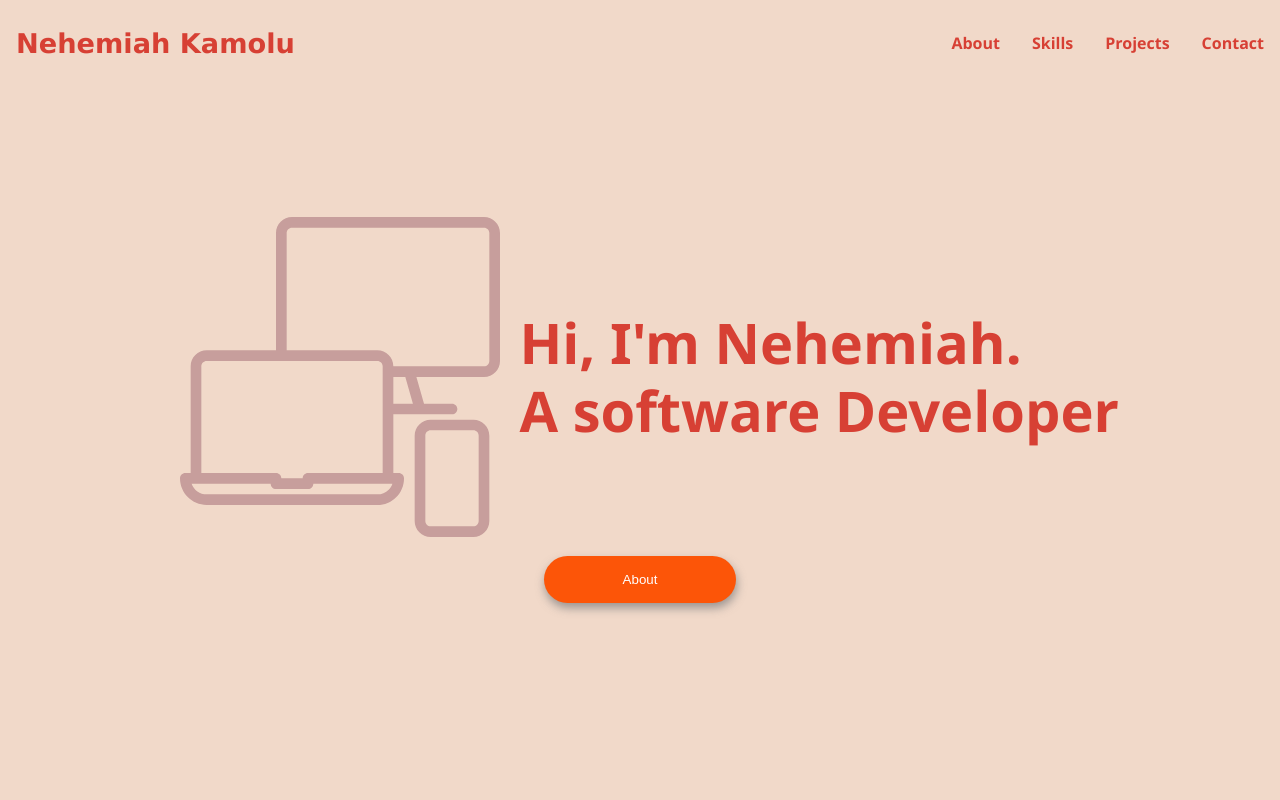
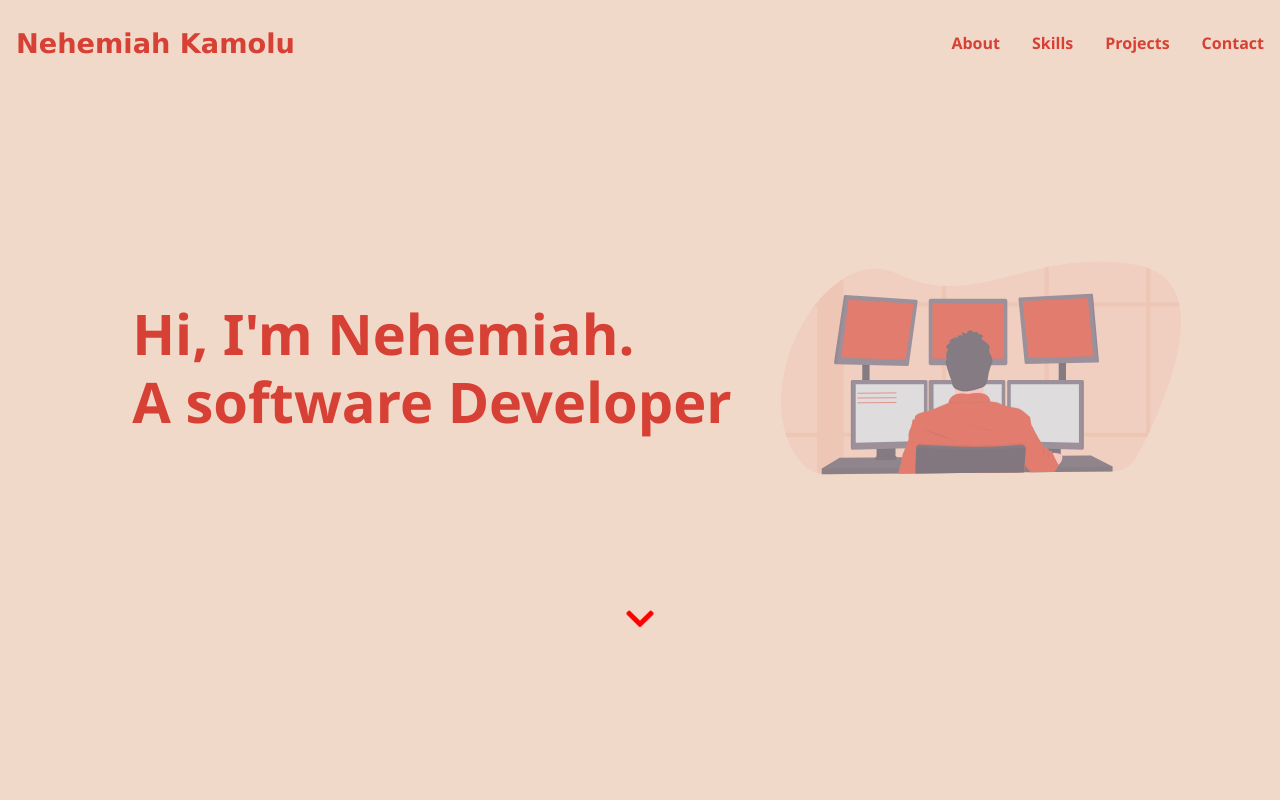
Before and after one commit to KNehe/KNehe.github.io, a React (Create React App) app: page / in a window 1280 px wide. Shown: the top 800 px of the page. Built offline with nearby package versions, Linux system fonts and the light colour scheme.

Commit message:
Modified intro section

```diff
--- a/package.json
+++ b/package.json
@@ -5,6 +5,9 @@
   "private": true,
   "dependencies": {
     "@babel/node": "^7.10.5",
+    "@fortawesome/fontawesome-svg-core": "^1.2.35",
+    "@fortawesome/free-solid-svg-icons": "^5.15.3",
+    "@fortawesome/react-fontawesome": "^0.1.14",
     "@testing-library/jest-dom": "^4.2.4",
     "@testing-library/react": "^9.5.0",
     "@testing-library/user-event": "^7.2.1",
--- a/src/Components/Layout/Layout.js
+++ b/src/Components/Layout/Layout.js
@@ -6,21 +6,22 @@ import Skills from './../Skills/Skills';
 import Projects from './../Projects/Projects';
 import Contact from './../Contact/Contact';
 import Footer from './../Footer/Footer';
-import SVG from './../../Assets/devices.svg';
 import resizeWindow from './../Hooks/resizeWindow';
 import Radium from 'radium';
-
+import ProgrammingSVG from '../../Assets/programming.svg'
+import { FontAwesomeIcon } from '@fortawesome/react-fontawesome';
+import { faChevronDown } from '@fortawesome/free-solid-svg-icons';
 
 const Layout = () =>{
 
     let introHeight = resizeWindow().height;
 
     const imgStyles ={
-        width:"20em",
-        height:"20em",
-        padding:"1.2em",
+        width:"25em",
+        height:"25em",
+        paddingLeft:"1em",
+        opacity:'.6',
         '@media screen and (max-width:768px)':{
-            width:"10em",
             paddingBottom:'1em',
             height:"10em"
         }
@@ -50,14 +51,17 @@ const Layout = () =>{
                     <div className={Styles.Intro}>
                         <div className={Styles.IntroMessage}>
 
-                            <img src={SVG}  style={imgStyles} alt='devices'/>
+                            <div className={Styles.IntroText} style={{margin:"0"}}>
+                                <p >Hi, I'm Nehemiah.</p>
+                                <p>A software Developer</p>
+                                </div>
 
-                            <div className={Styles.IntroText} style={{margin:"0"}}>
-                             <p >Hi, I'm Nehemiah.</p>
-                             <p>A software Developer</p>
-                            </div>
+                            <img src={ProgrammingSVG}  style={imgStyles} alt='devices'/>
+
                         </div>
-                        <button className={Styles.IntroBtn} onClick={onBtnClikedHandler}>About</button>
+                        <div className={Styles.IntroBtn} onClick={onBtnClikedHandler}>
+                            <FontAwesomeIcon icon={faChevronDown}/>
+                        </div>
                     </div>
                 </section>
 
--- a/src/Components/Layout/Layout.module.scss
+++ b/src/Components/Layout/Layout.module.scss
@@ -53,11 +53,13 @@ $text-color: #D74034;
         -webkit-flex-direction: column;
         -ms-flex-direction: column;
         flex-direction: column;
+        animation: intro_animation 1s  ease-in forwards;
 
         .IntroMessage{
             display:flex;
             align-items: center;
             justify-content: center;
+            margin: 0 1em;
         }
        .IntroText{
             p{
@@ -68,6 +70,7 @@ $text-color: #D74034;
             font-weight: bold;
             box-sizing: border-box;
             line-height: 1.2em;
+            padding: 0 .6em;
        }
 
     }
@@ -75,22 +78,21 @@ $text-color: #D74034;
 }
 
 .IntroBtn{
-    padding: $base-padding;
-    background-color: rgb(252, 85, 8);
-    border: none;
-    color: #ffffff;
-    -webkit-border-radius: 25px;
-            border-radius: 25px;
-    -webkit-box-shadow: 1px 5px 10px rgba(134, 131, 131,0.8);
-            box-shadow: 1px 5px 10px rgba(134, 131, 131,0.8);
+     padding: $base-padding;
     width: 15%;
     -webkit-transition: background-color .8s ease-in;
     -o-transition: background-color .8s ease-in;
     transition: background-color .8s ease-in;
+    text-align: center;
+    svg{
+        font-size: 2em;
+        color: red;
+    }
+    animation: intro_btn_animation .8s infinite;
 }
 
-.IntroBtn:hover{
-    background-color:  #da7871;
+.IntroBtn > svg:hover{
+    color: rgba(252, 85, 8,.8);
 }
 
 .IntroBtn:focus{
@@ -110,14 +112,14 @@ $text-color: #D74034;
             -webkit-box-direction: normal;
              -webkit-flex-direction: column;
                -ms-flex-direction: column;
-                flex-direction: column;
+                flex-direction: column-reverse;
     }
     .IntroText{
         p{
             margin: 0;
         }
         color: $text-color;
-        font-size: 2.5em !important;
+        font-size: 2.8em !important;
         font-weight:bold;
         text-align: center;
         padding:0 .3em ;
@@ -135,3 +137,21 @@ $text-color: #D74034;
         text-align: center;
     }
  }
+
+@keyframes intro_animation {
+     from{
+         opacity: .5;
+     }
+     to{
+         opacity: 1;
+     }
+}
+
+@keyframes intro_btn_animation {
+    from{
+        transform: translateY(10px);
+    }
+    to{
+        transform: translateY(20px);
+    }
+}
```
Also changed, not shown: src/Assets/programming.svg (added), 1 other file (tests, documents, lock files or other folders).
